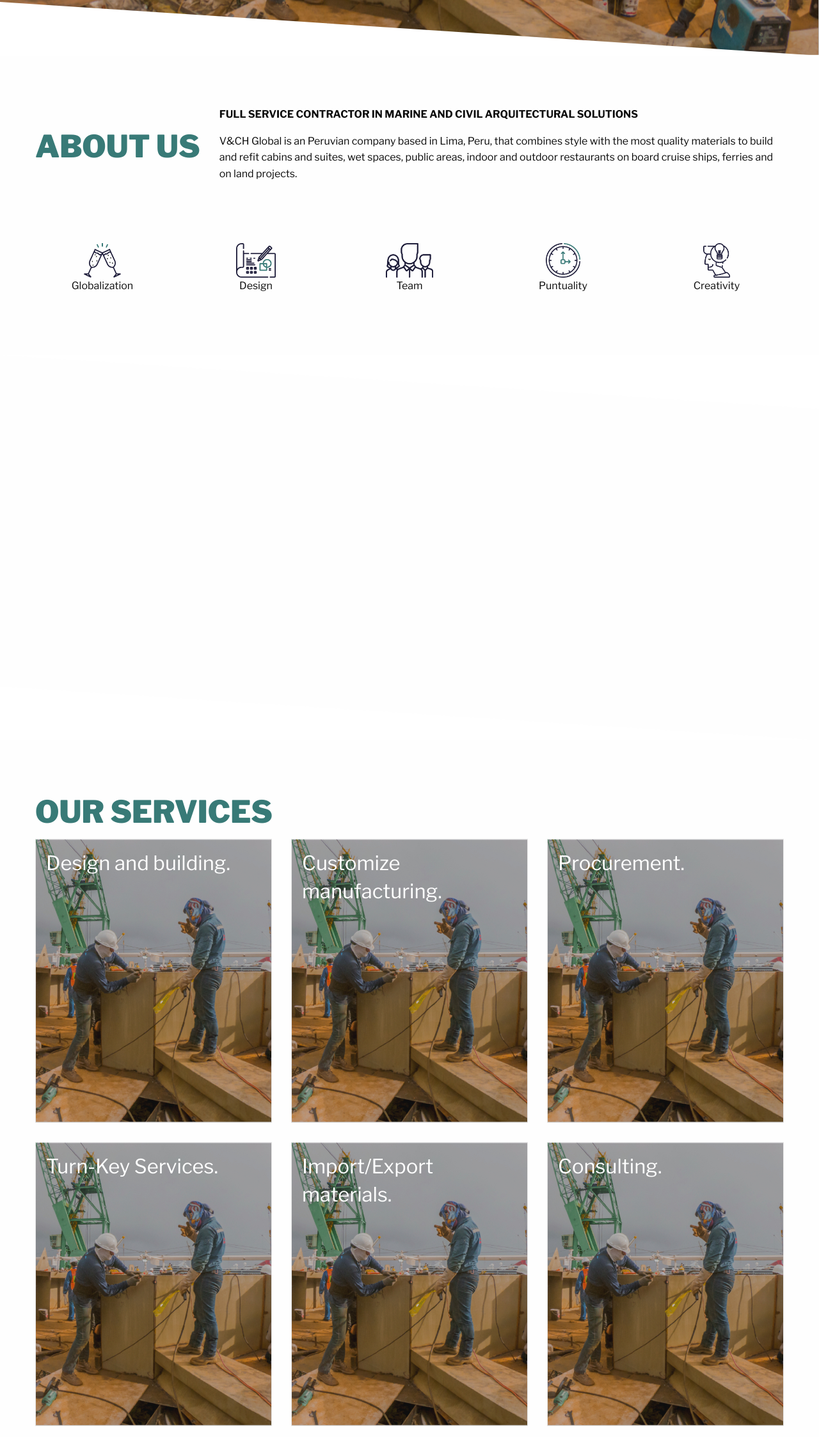
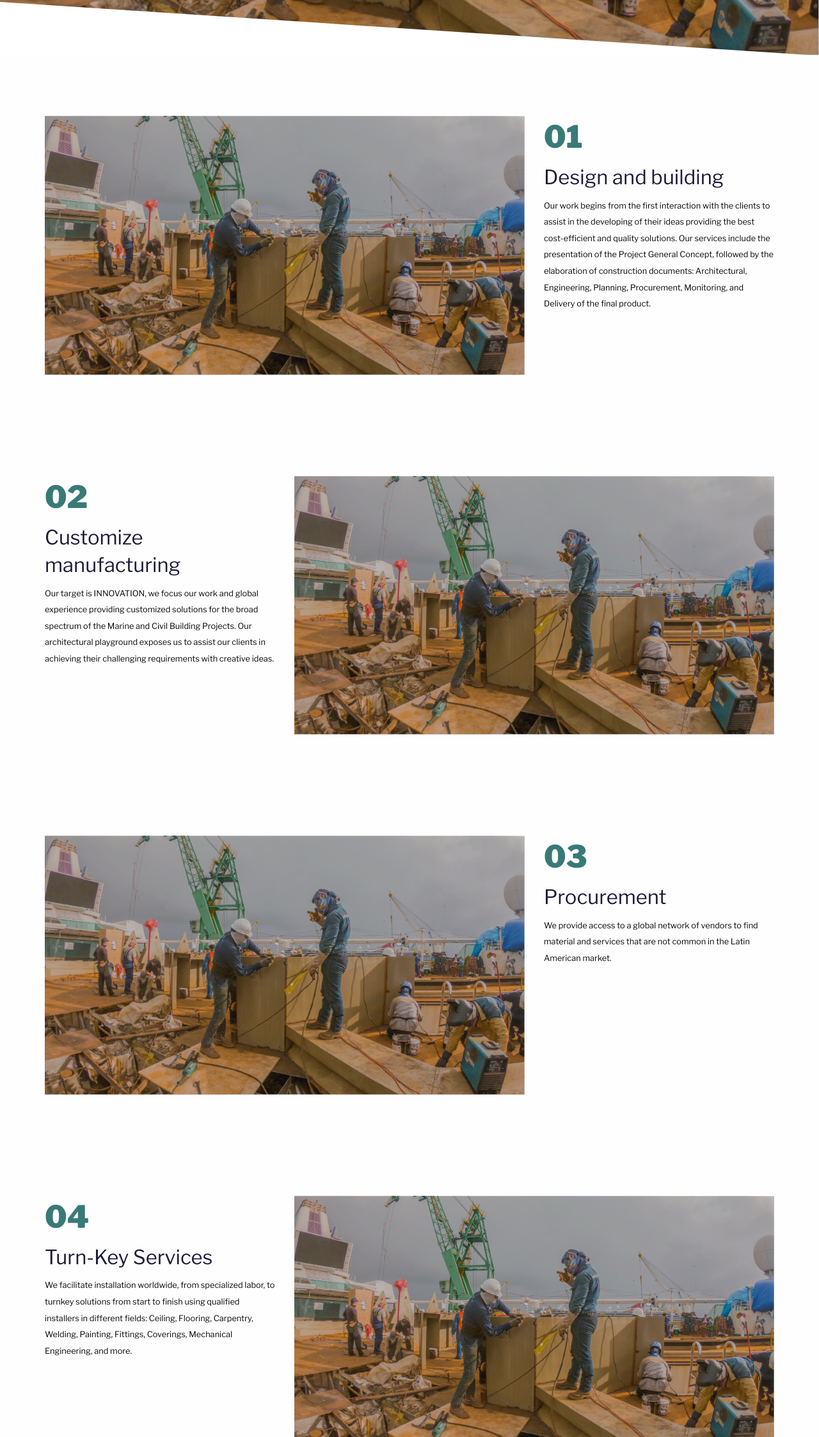
Before and after one commit to softbutterfly/vch-global, a plain HTML site: page services.html in a window 1280 px wide. Shown: the part 554-2800 px from the top of the page at 64% size. Drawn offline with nearby package versions, Linux system fonts and the light colour scheme.

Commit message:
Complete service page / TODO Change pics

```diff
--- a/assets/css/app.css
+++ b/assets/css/app.css
@@ -142,11 +142,6 @@ body {
 }
 
 /* -----------------------------------------------------------------------------
-Nav-bar
-.nav-bar
------------------------------------------------------------------------------ */
-
-/* -----------------------------------------------------------------------------
 Header Section
 ----------------------------------------------------------------------------- */
 .header-section {
@@ -229,9 +224,55 @@ Service Section
 .service-card .service-card-title {
 }
 
-/**
-* Color helpers
-*/
+/* -----------------------------------------------------------------------------
+Service Section
+----------------------------------------------------------------------------- */
+.service-page .service-detail {
+  margin: 8rem 0;
+}
+
+.service-page .service-detail:first-child,
+.service-page .service-detail:last-child {
+  margin-top: 0;
+}
+
+.service-text {
+  order: 1;
+}
+
+.service-flipped .service-text {
+  order: 2;
+}
+
+.service-image {
+  order: 2;
+}
+
+.service-flipped .service-image {
+  order: 1;
+}
+
+@media screen and (min-width: 40em) {
+  .service-text {
+    order: 2;
+  }
+
+  .service-flipped .service-text {
+    order: 1;
+  }
+
+  .service-image {
+    order: 1;
+  }
+
+  .service-flipped .service-image {
+    order: 2;
+  }
+}
+
+/* -----------------------------------------------------------------------------
+Helpers
+----------------------------------------------------------------------------- */
 .with-centered-barckground {
   background-position: center;
   background-size: cover;
--- a/services.html
+++ b/services.html
@@ -15,7 +15,7 @@
 </head>
 
 <body class="page-wrapper">
-    <div class="page">
+    <div class="page service-page">
         <header class="page-header text-center medium-text-left">
             <div class="status-bar blue">
                 <div class="top-bar grid-container transparent">
@@ -56,12 +56,12 @@
                     <div class="top-bar-right">
                         <ul class="menu vertical medium-horizontal transparent">
                             <li class="menu-item">
-                                <a class="white--text active" href="./index.html">
+                                <a class="white--text" href="./index.html">
                                     Home
                                 </a>
                             </li>
                             <li class="menu-item">
-                                <a class="white--text" href="./services.html">
+                                <a class="white--text active" href="./services.html">
                                     Services
                                 </a>
                             </li>
@@ -91,159 +91,115 @@
                         style="background-image: url('./assets/images/slider_uno.jpg')"></div>
                 </div>
                 <div class="header-text text-center white--text">
-                    <h1 class="margin-bottom-0 libre-franklin font-black">V & CH</h1>
-                    <h1 class="margin-bottom-1 libre-franklin font-black">GLOBAL</h1>
-                    <h4 class="margin-bottom-0 libre-franklin font-bold">Marine and Civil Arquitectural Solutions</h4>
+                    <h1 class="margin-bottom-0 libre-franklin font-black">Our services</h1>
                 </div>
-            </section>
-            <section class="section about-section">
-                <div class="upper-cut"></div>
-                <div class="grid-container">
-                    <div class="grid-x grid-margin-x align-middle about-text">
-                        <div class="cell small-12 medium-shrink text-center">
-                            <h1 class="section-title green--text libre-franklin">
-                                About Us
-                            </h1>
-                        </div>
-                        <div class="cell auto">
-                            <p>
-                                <strong>
-                                    FULL SERVICE CONTRACTOR IN MARINE AND CIVIL ARQUITECTURAL SOLUTIONS
-                                </strong>
-                            </p>
-                            <p>
-                                V&CH Global is an Peruvian company based in Lima, Peru, that combines style with the
-                                most quality materials to build and refit cabins and suites, wet spaces, public areas,
-                                indoor and outdoor restaurants on board cruise ships, ferries and on land projects.
-                            </p>
-                        </div>
-                    </div>
-                    <div class="grid-x grid-margin-x grid-margin-y align-center">
-                        <div class="cell small-6 medium-auto text-center margin-bottom-2">
-                            <img class="about-icon margin-bottom-1" src="./assets/images/icono_global.png" alt="">
-                            <p>Globalization</p>
-                        </div>
-                        <div class="cell small-6 medium-auto text-center margin-bottom-2">
-                            <img class="about-icon margin-bottom-1" src="./assets/images/icono_disenio.png" alt="">
-                            <p>Design</p>
-                        </div>
-                        <div class="cell small-6 medium-auto text-center margin-bottom-2">
-                            <img class="about-icon margin-bottom-1" src="./assets/images/icono_equipo.png" alt="">
-                            <p>Team</p>
-                        </div>
-                        <div class="cell small-6 medium-auto text-center margin-bottom-2">
-                            <img class="about-icon margin-bottom-1" src="./assets/images/icono_puntualidad.png" alt="">
-                            <p>Puntuality</p>
-                        </div>
-                        <div class="cell small-6 medium-auto text-center margin-bottom-2">
-                            <img class="about-icon margin-bottom-1" src="./assets/images/icono_creatividad.png" alt="">
-                            <p>Creativity</p>
-                        </div>
-                    </div>
-                </div>
-                <div class="lower-cut"></div>
-            </section>
-            <section class="section parallax-section upper-space lower-space parallax-window" data-parallax="scroll"
-                data-image-src="./assets/images/fondo_paralax.jpg">
             </section>
             <section class="section service-section">
                 <div class="upper-cut"></div>
                 <div class="grid-container">
-                    <div class="grid-x grid-margin-x">
-                        <div class="cell small-12">
-                            <h1 class="section-title green--text libre-franklin">
-                                Our Services
-                            </h1>
+                    <div class="grid-x grid-margin-x grid-margin-y service-detail">
+                        <div class="cell small-12 medium-6 large-8 service-image">
+                            <img src="./assets/images/slider_uno.jpg" alt="Service 1">
+                        </div>
+                        <div class="cell small-12 medium-6 large-4 service-text">
+                            <h1 class="service-number libre-franklin green--text font-black">01</h1>
+                            <h3 class="service-title libre-franklin blue--text font-bold">Design and building</h3>
+                            <p>
+                                <small>
+                                    Our work begins from the first interaction with the clients to assist in the
+                                    developing
+                                    of their ideas providing the best cost-efficient and quality solutions. Our services
+                                    include the presentation of the Project General Concept, followed by the elaboration
+                                    of
+                                    construction documents: Architectural, Engineering, Planning, Procurement,
+                                    Monitoring,
+                                    and Delivery of the final product.
+                                </small>
+                            </p>
+                        </div>
                     </div>
 
-                        <!-- div class="cell small-12 medium-6">
+                    <div class="grid-x grid-margin-x grid-margin-y service-detail service-flipped">
+                        <div class="cell small-12 medium-6 large-8 service-image">
+                            <img src="./assets/images/slider_uno.jpg" alt="Service 1">
+                        </div>
+                        <div class="cell small-12 medium-6 large-4 service-text">
+                            <h1 class="service-number libre-franklin green--text font-black">02</h1>
+                            <h3 class="service-title libre-franklin blue--text font-bold">Customize manufacturing</h3>
                             <p>
-                                Lorem ipsum dolor sit amet, consectetur adipiscing elit,sed do eiusmod tempor incididunt
-                                ut
+                                <small>
+                                    Our target is INNOVATION, we focus our work and global experience providing
+                                    customized solutions for the broad spectrum of the Marine and Civil Building
+                                    Projects. Our architectural playground exposes us to assist our clients in achieving
+                                    their challenging requirements with creative ideas.
+                                </small>
                             </p>
-                        </div -->
-                    </div>
-                    <div class="grid-x grid-margin-x grid-margin-y small-up-1 medium-up-2 large-up-3">
-                        <div class="cell">
-                            <div class="card service-card with-centered-barckground"
-                                style="background-image: url('./assets/images/slider_uno.jpg')">
-                                <div class="card-section white--text">
-                                    <h3 class="service-card-title font-bold libre-franklin">Design and building.</h3>
                         </div>
                     </div>
+
+                    <div class="grid-x grid-margin-x grid-margin-y service-detail">
+                        <div class="cell small-12 medium-6 large-8 service-image">
+                            <img src="./assets/images/slider_uno.jpg" alt="Service 1">
                         </div>
-                        <div class="cell">
-                            <div class="card service-card with-centered-barckground"
-                                style="background-image: url('./assets/images/slider_uno.jpg')">
-                                <div class="card-section white--text">
-                                    <h3 class="service-card-title font-bold libre-franklin">Customize manufacturing.
-                                    </h3>
+                        <div class="cell small-12 medium-6 large-4 service-text">
+                            <h1 class="service-number libre-franklin green--text font-black">03</h1>
+                            <h3 class="service-title libre-franklin blue--text font-bold">Procurement</h3>
+                            <p>
+                                <small>
+                                    We provide access to a global network of vendors to find material and services that
+                                    are not common in the Latin American market.
+                                </small>
+                            </p>
                         </div>
                     </div>
+
+                    <div class="grid-x grid-margin-x grid-margin-y service-detail service-flipped">
+                        <div class="cell small-12 medium-6 large-8 service-image">
+                            <img src="./assets/images/slider_uno.jpg" alt="Service 1">
                         </div>
-                        <div class="cell">
-                            <div class="card service-card with-centered-barckground"
-                                style="background-image: url('./assets/images/slider_uno.jpg')">
-                                <div class="card-section white--text">
-                                    <h3 class="service-card-title font-bold libre-franklin">Procurement.</h3>
+                        <div class="cell small-12 medium-6 large-4 service-text">
+                            <h1 class="service-number libre-franklin green--text font-black">04</h1>
+                            <h3 class="service-title libre-franklin blue--text font-bold">Turn-Key Services</h3>
+                            <p>
+                                <small>
+                                    We facilitate installation worldwide, from specialized labor, to turnkey solutions
+                                    from start to finish using qualified installers in different fields: Ceiling,
+                                    Flooring, Carpentry, Welding, Painting, Fittings, Coverings, Mechanical Engineering,
+                                    and more.
+                                </small>
+                            </p>
                         </div>
                     </div>
+
+                    <div class="grid-x grid-margin-x grid-margin-y service-detail">
+                        <div class="cell small-12 medium-6 large-8 service-image">
+                            <img src="./assets/images/slider_uno.jpg" alt="Service 1">
                         </div>
-                        <div class="cell">
-                            <div class="card service-card with-centered-barckground"
-                                style="background-image: url('./assets/images/slider_uno.jpg')">
-                                <div class="card-section white--text">
-                                    <h3 class="service-card-title font-bold libre-franklin">Turn-Key Services.</h3>
+                        <div class="cell small-12 medium-6 large-4 service-text">
+                            <h1 class="service-number libre-franklin green--text font-black">05</h1>
+                            <h3 class="service-title libre-franklin blue--text font-bold">Import/Export materials</h3>
+                            <p>
+                                We provide Logistic Services to import and export merchandize from/to around the World.
+                                We have an experienced team working everyday with Vendors and Freight Forwarders who we
+                                have international alliances to meet deadlines and ensure the right handling of goods.
+                            </p>
                         </div>
                     </div>
+
+                    <div class="grid-x grid-margin-x grid-margin-y service-detail service-flipped">
+                        <div class="cell small-12 medium-6 large-8 service-image">
+                            <img src="./assets/images/slider_uno.jpg" alt="Service 1">
                         </div>
-                        <div class="cell">
-                            <div class="card service-card with-centered-barckground"
-                                style="background-image: url('./assets/images/slider_uno.jpg')">
-                                <div class="card-section white--text">
-                                    <h3 class="service-card-title font-bold libre-franklin">Import/Export materials.
-                                    </h3>
-                                </div>
-                            </div>
-                        </div>
-                        <div class="cell">
-                            <div class="card service-card with-centered-barckground"
-                                style="background-image: url('./assets/images/slider_uno.jpg')">
-                                <div class="card-section white--text">
-                                    <h3 class="service-card-title font-bold libre-franklin">Consulting.</h3>
-                                </div>
-                            </div>
-                        </div>
-                    </div>
-                </div>
-                <div class="lower-cut"></div>
-            </section>
-            <!-- section class="section proyects-section upper-space lower-space grey">
-                <div class="grid-container">
-                    <div class="grid-x grid-margin-x align-middle">
-                        <div class="cell small-12">
-                            <h1 class="section-title green--text libre-franklin">
-                                Our Proyects
-                            </h1>
-                        </div>
-                    </div>
-                </div>
-            </section -->
-            <section class="section allies-section upper-space">
-                <!-- div class="upper-cut"></div -->
-                <div class="grid-container">
-                    <div class="grid-x grid-margin-x">
-                        <div class="cell small-12 margin-bottom-3">
-                            <h1 class="section-title green--text libre-franklin">
-                                Our Allies
-                            </h1>
-                        </div>
-
-                        <div class="cell auto">
-                            <img class="about-icon margin-bottom-1" src="./assets/images/logo_ccl.png" alt="">
-                        </div>
-                        <div class="cell auto">
-                            <img class="about-icon margin-bottom-1" src="./assets/images/logo_ship.png" alt="">
+                        <div class="cell small-12 medium-6 large-4 service-text">
+                            <h1 class="service-number libre-franklin green--text font-black">06</h1>
+                            <h3 class="service-title libre-franklin blue--text font-bold">Consulting</h3>
+                            <p>
+                                <small>
+                                    We count with a team of professionals in the Architecture, Engineering, and
+                                    Management field to provide adequate support and advise to clients that need
+                                    different perspectives to solve problems and improve their business.
+                                </small>
+                            </p>
                         </div>
                     </div>
                 </div>
```
Lines whose indentation alone changed are shown as unchanged.
